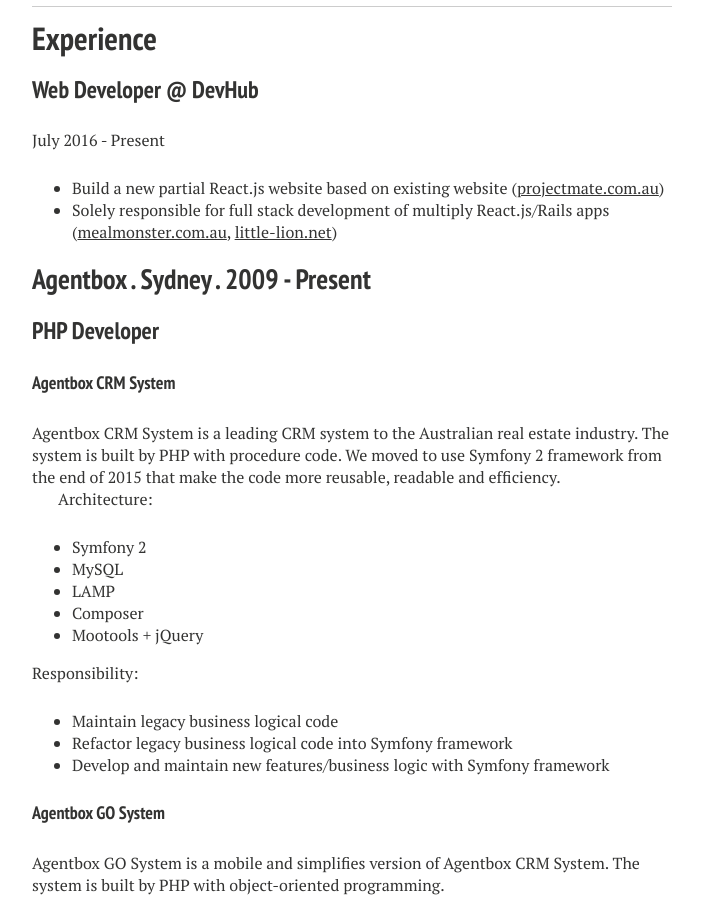
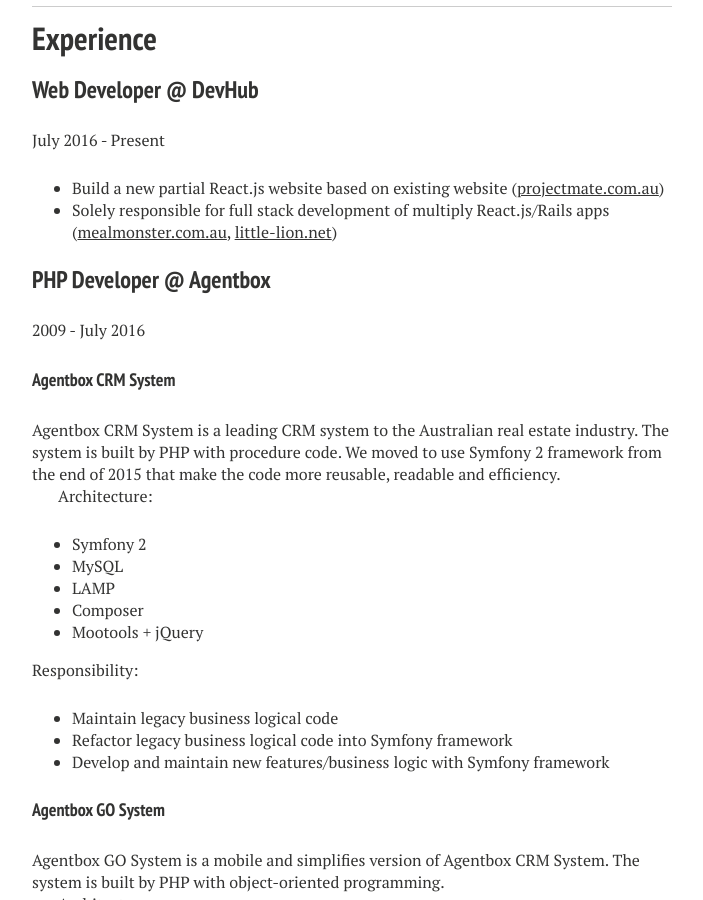
Before and after one commit to imdecoder/imdecoder.github.io, a Jekyll site: the page built from resume.md, in a window 1280 px wide and 900 px high, scrolled down 1222 px. Shown: the whole window, without its empty margins (288-991 px from the left). Built offline with Jekyll 4.4.1, drawn with Linux system fonts in a browser that asks for light colours; nearby versions of some CDN libraries; some of the changed text lies outside the part shown.

Commit message:
update role

```diff
--- a/resume.md
+++ b/resume.md
@@ -61,9 +61,9 @@
 - Build a new partial React.js website based on existing website ([projectmate.com.au](projectmate.com.au))
 - Solely responsible for full stack development of multiply React.js/Rails apps ([mealmonster.com.au](mealmonster.com.au), [little-lion.net](little-lion.net))
 
-## Agentbox . Sydney . 2009 - Present
+### PHP Developer @ Agentbox
 
-### PHP Developer
+2009 - July 2016
 
 #### Agentbox CRM System
 
```
